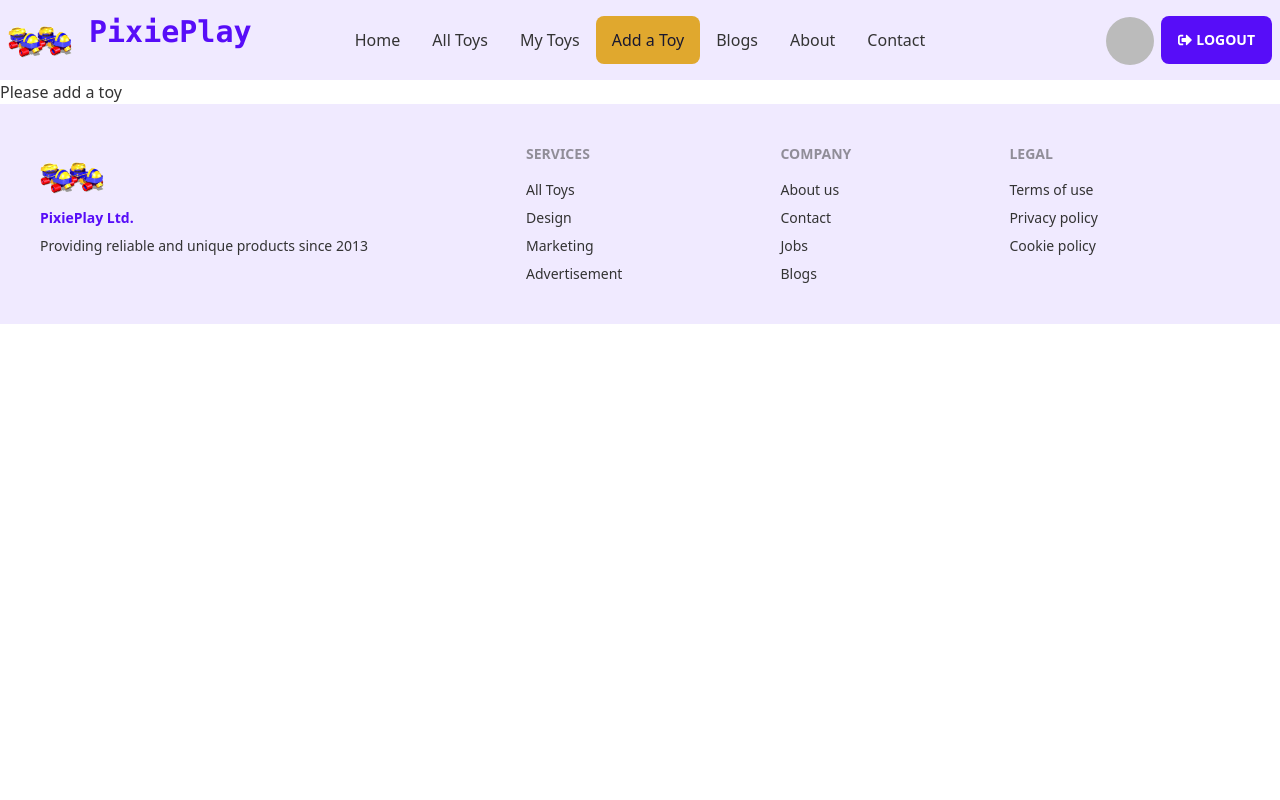
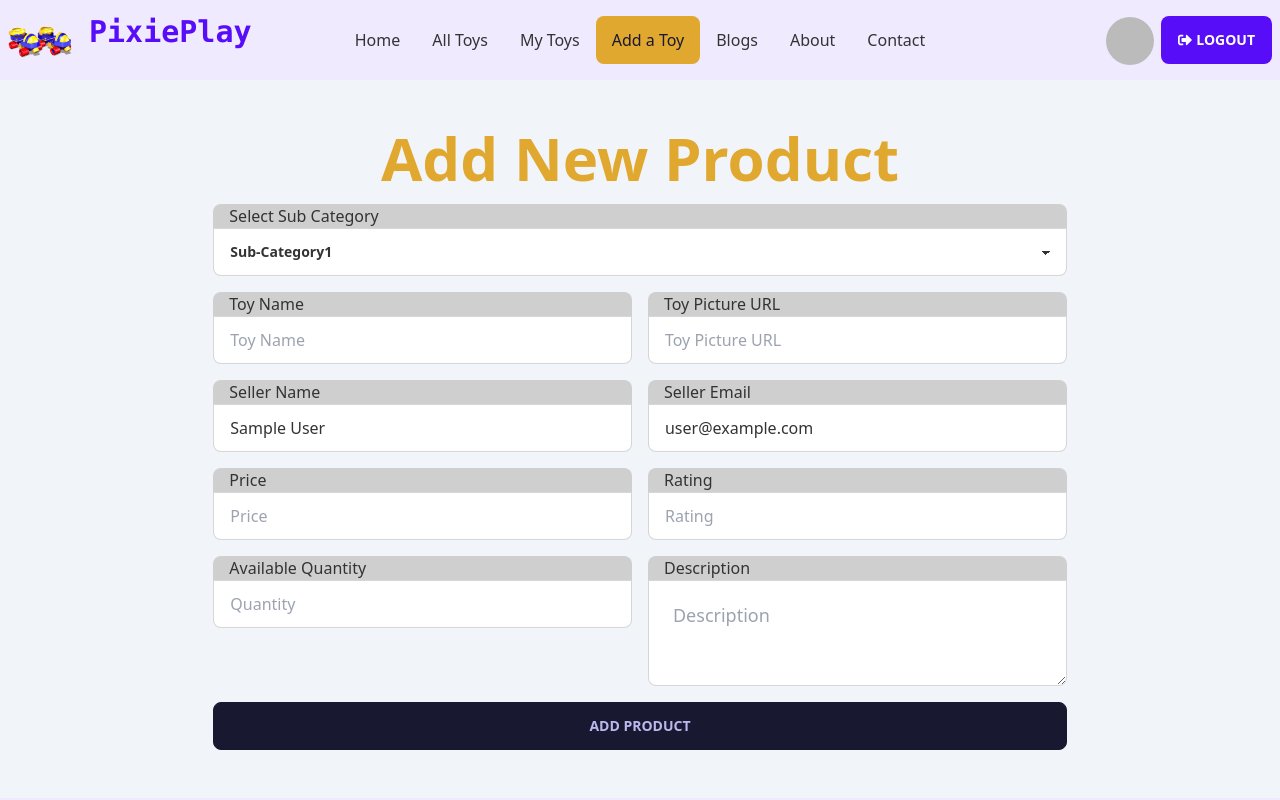
Before and after one commit to eshansaif/pixieplay-client, a React (Vite) app: page /add-toy in a window 1280 px wide. Shown: the top 800 px of the page. Built offline with nearby package versions, Linux system fonts and the light colour scheme; no server answers; sample sign-in values are in the browser's storage.

Commit message:
toy create done

```diff
--- a/package.json
+++ b/package.json
@@ -16,6 +16,7 @@
     "match-sorter": "^6.3.1",
     "react": "^18.2.0",
     "react-dom": "^18.2.0",
+    "react-hook-form": "^7.43.9",
     "react-icons": "^4.8.0",
     "react-router-dom": "^6.11.2",
     "react-tabs": "^6.0.1",
--- a/src/components/AddToy/AddToy.jsx
+++ b/src/components/AddToy/AddToy.jsx
@@ -1,9 +1,102 @@
-import React from 'react';
+import React, { useContext } from 'react';
+import { useForm } from "react-hook-form";
+import { AuthContext } from '../../providers/AuthProvider';
 
 const AddToy = () => {
+
+    const { user } = useContext(AuthContext);
+
+    const { register, handleSubmit } = useForm();
+    const onSubmit = newToy => {
+
+        // send data to the server
+        fetch("http://localhost:5000/toys", {
+            method: 'POST',
+            headers: {
+                'Content-Type': 'application/json'
+            },
+            body: JSON.stringify(newToy)
+        })
+            .then(res => res.json())
+            .then(data => {
+                console.log(data);
+                if (data.insertedId) {
+                    swal("Toy Added Successfully!");
+                }
+            })
+
+
+    };
     return (
-        <div>
-            <h2>Please add a toy</h2>
+
+        <div className="bg-slate-100 py-12">
+            <h3 className='text-6xl font-bold text-[#e0a82e] text-center mb-4'>Add New Product</h3>
+            <form onSubmit={handleSubmit(onSubmit)}  >
+                <div className="w-2/3 mx-auto grid grid-cols-1 md:grid-cols-2 gap-4">
+                    <div className="form-control md:col-span-2">
+                        <label className="input-group input-group-vertical">
+                            <span>Select Sub Category</span>
+                            <select className="select select-bordered w-full" {...register("subCategory")}>
+                                <option value="sub-cat1">Sub-Category1</option>
+                                <option value="sub-cat2">Sub-Category2</option>
+                                <option value="sub-cat3">Sub-Category3</option>
+                            </select>
+                        </label>
+                    </div>
+                    <div className="form-control ">
+                        <label className="input-group input-group-vertical">
+                            <span>Toy Name</span>
+                            <input {...register("toyName")} type="text" placeholder="Toy Name" className="input input-bordered" />
+                        </label>
+                    </div>
+                    <div className="form-control ">
+                        <label className="input-group input-group-vertical">
+                            <span>Toy Picture URL</span>
+                            <input {...register("pictureURL")} type="text" placeholder="Toy Picture URL" className="input input-bordered" />
+                        </label>
+                    </div>
+                    <div className="form-control ">
+                        <label className="input-group input-group-vertical">
+                            <span>Seller Name</span>
+                            <input defaultValue={user?.displayName} {...register("sellerName")} type="text" placeholder="Seller Name" className="input input-bordered" />
+                        </label>
+                    </div>
+                    <div className="form-control ">
+                        <label className="input-group input-group-vertical">
+                            <span>Seller Email</span>
+                            <input defaultValue={user?.email} {...register("sellerEmail")} type="text" placeholder="Seller Email" className="input input-bordered" />
+                        </label>
+                    </div>
+                    <div className="form-control ">
+                        <label className="input-group input-group-vertical">
+                            <span>Price</span>
+                            <input {...register("price")} type="number" placeholder="Price" className="input input-bordered" />
+                        </label>
+                    </div>
+                    <div className="form-control ">
+                        <label className="input-group input-group-vertical">
+                            <span>Rating</span>
+                            <input {...register("rating")} type="number" placeholder="Rating" className="input input-bordered" />
+                        </label>
+                    </div>
+                    <div className="form-control ">
+                        <label className="input-group input-group-vertical">
+                            <span>Available Quantity</span>
+                            <input {...register("quantity")} type="number" placeholder="Quantity" className="input input-bordered" />
+                        </label>
+                    </div>
+                    <div className="form-control ">
+                        <label className="input-group input-group-vertical">
+                            <span>Description</span>
+                            <textarea {...register("description")} placeholder="Description" className="textarea textarea-bordered textarea-lg w-full" ></textarea>
+                        </label>
+                    </div>
+
+                </div>
+                <div className="w-2/3 mx-auto mt-4">
+                    <input className="btn btn-block mx-auto" type="submit" value="Add Product" />
+                </div>
+            </form>
         </div>
     );
 };
--- a/src/components/TabSubCategory/TabSubCategory.jsx
+++ b/src/components/TabSubCategory/TabSubCategory.jsx
@@ -13,9 +13,9 @@ const TabSubCategory = () => {
         <div>
             <Tabs selectedIndex={selectedTab} onSelect={handleTabSelect}>
                 <TabList className="flex justify-center gap-4 tabs tabs-boxed">
-                    <Tab className={`tab ${selectedTab === 0 ? 'active' : ''}`}>Title 1</Tab>
-                    <Tab className={`tab ${selectedTab === 1 ? 'active' : ''}`}>Title 2</Tab>
-                    <Tab className={`tab ${selectedTab === 2 ? 'active' : ''}`}>Title 3</Tab>
+                    <Tab className={`tab ${selectedTab === 0 ? 'active' : ''}`} style={{ backgroundColor: selectedTab === 0 ? '#e0a82e' : '' }}>Title 1</Tab>
+                    <Tab className={`tab ${selectedTab === 1 ? 'active' : ''}`} style={{ backgroundColor: selectedTab === 1 ? '#e0a82e' : '' }}>Title 2</Tab>
+                    <Tab className={`tab ${selectedTab === 2 ? 'active' : ''}`} style={{ backgroundColor: selectedTab === 2 ? '#e0a82e' : '' }}>Title 3</Tab>
                 </TabList>
 
                 <TabPanel>
```
Also changed, not shown: 1 other file (tests, documents, lock files or other folders).
